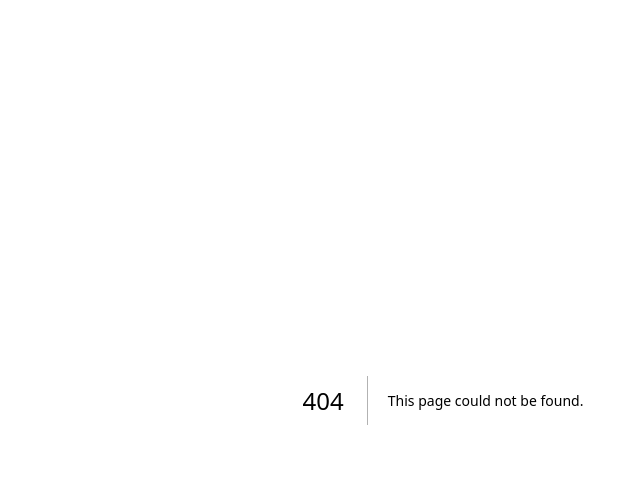
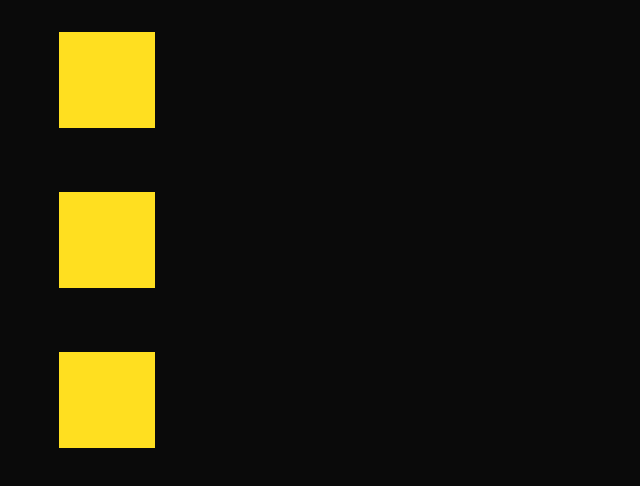
Before and after one commit to shivvyadav/nextjs-motion-animation, a Next.js app: page /gesture-animation in a window 1280 px wide. Before the commit this address had no page. Shown: the top 486 px of the page, without its empty margins (197-837 px from the left). Built offline with nearby package versions, Linux system fonts and the light colour scheme.

Commit message:
gesture animation in motion

```diff
--- /dev/null
+++ b/src/app/gesture-animation/page.tsx
@@ -0,0 +1,21 @@
+import * as motion from "motion/react-client";
+
+export default function GestureAnimation() {
+  return (
+    <div className='h-screen flex flex-col gap-16 px-32 pt-8 max-w-5xl mx-auto bg-neutral-950'>
+      <motion.div whileHover={{scale: 1.05, rotate: 40}} className='size-24 bg-yellow-300 ' />
+      <motion.div
+        whileTap={{scale: 0.9, backgroundColor: "red"}}
+        className='size-24 bg-yellow-300 '
+      />
+      <motion.div
+        drag
+        whileDrag={{scale: 1.1, backgroundColor: "red"}}
+        dragConstraints={{top: 0, left: 0, right: 400, bottom: 200}}
+        dragElastic={0.2}
+        // dragSnapToOrigin
+        className='size-24 bg-yellow-300 '
+      />
+    </div>
+  );
+}
```
